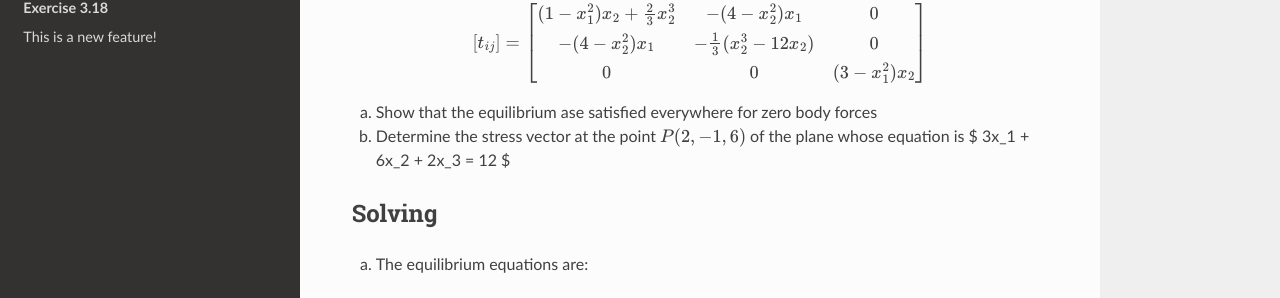
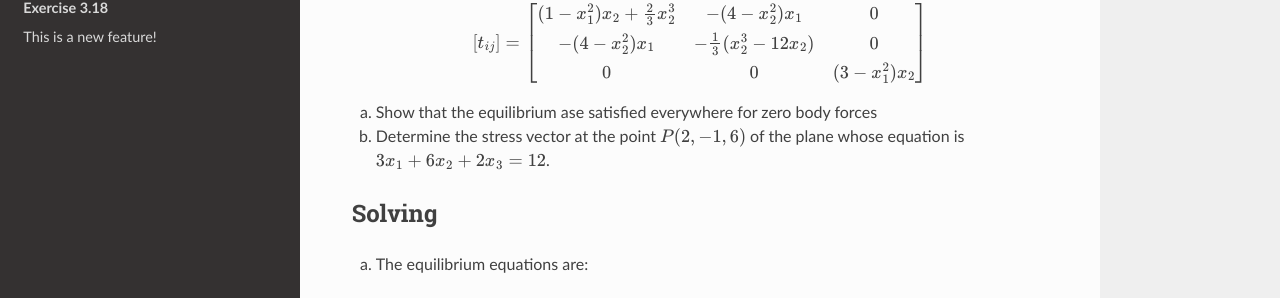
Before and after one commit to LeoUribC/Continuum-Mechanics, a Sphinx documentation site: the page built from doc/Ejercicio_3_8.rst, in a window 1280 px wide and 900 px high. Shown: the part 205-503 px from the top of the window. Built offline with Sphinx 7.4.7 and the Read the Docs theme 2.0.0, drawn with Linux system fonts in a browser that asks for light colours; part of the change alters nothing that is shown.

```diff
--- a/doc/Ejercicio_3_8.rst
+++ b/doc/Ejercicio_3_8.rst
@@ -16,7 +16,7 @@ given by the matrix
 (a) Show that the equilibrium ase satisfied everywhere for zero body
     forces
 (b) Determine the stress vector at the point :math:`P(2,-1,6)` of the
-    plane whose equation is $ 3x_1 + 6x_2 + 2x_3 = 12 $
+    plane whose equation is :math:`3x_1 + 6x_2 + 2x_3 = 12`.
 
 Solving
 -------
```
Also changed, not shown: source/Ejercicio_3_8.ipynb.
